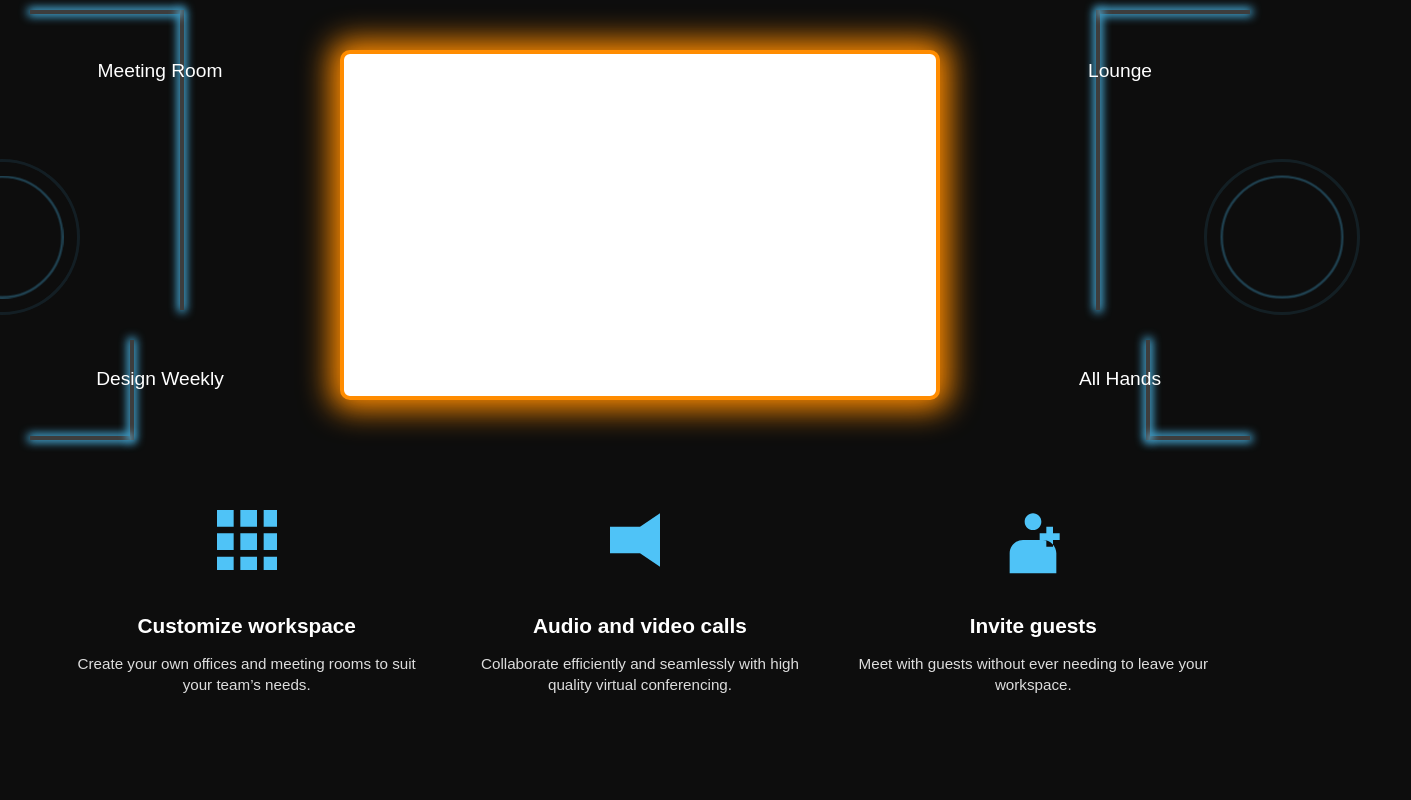
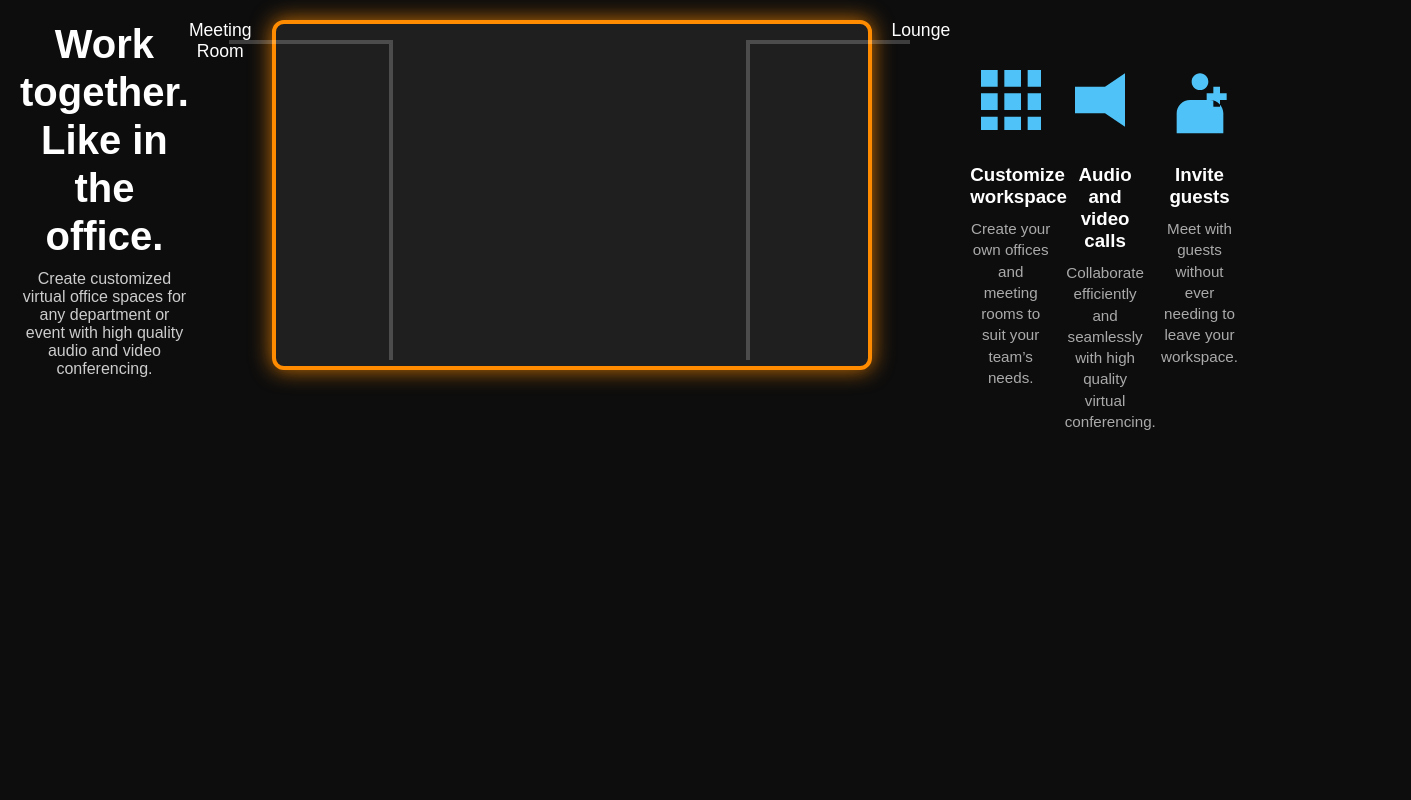
Before and after one commit to vinnaver8/Test-box, a plain HTML site: page index.html in a window 1280 px wide. Shown: the top 800 px of the page, 1411 px wide, since content can reach past the window. Drawn offline with Linux system fonts and the light colour scheme.

Commit message:
Update index.html

```diff
--- a/index.html
+++ b/index.html
@@ -1,26 +1,39 @@
-<!DOCTYPE html>
-<html lang="en">
+<!DOCTYPE html><html lang="en">
 <head>
   <meta charset="UTF-8">
   <meta name="viewport" content="width=device-width, initial-scale=1">
-  <title>Virtual Office Layout</title>
+  <title>Work together. Like in the office.</title>
   <style>
-    /* Global styles */
+    /* Global resets */
+    * { box-sizing: border-box; margin: 0; padding: 0; }
     body {
-      margin: 0;
-      padding: 0;
-      background-color: #0D0D0D; /* dark background */
+      background-color: #0D0D0D;
       color: #FFFFFF;
       font-family: Arial, sans-serif;
+      display: flex;
+      justify-content: center;
+      padding: 20px;
     }
-    /* Ensure room labels and central panel are above background lines */
-    .room, .central-panel {
-      position: relative;
-      z-index: 1;
+    /* Header section */
+    header {
+      text-align: center;
+      max-width: 800px;
+      margin-bottom: 40px;
     }
-    /* Main container for office layout */
+    header h1 {
+      font-size: 2.5rem;
+      line-height: 1.2;
+      margin-bottom: 10px;
+    }
+    header p {
+      font-size: 1rem;
+      color: #CCCCCC;
+    }
+    /* Office layout container */
     .office {
       position: relative;
+      width: 100%;
+      max-width: 1024px;
       display: grid;
       grid-template-columns: 1fr 600px 1fr;
       grid-template-rows: auto auto;
@@ -28,112 +41,40 @@
         "meeting central lounge"
         "design central allhands";
       gap: 20px;
-      padding: 50px 0;
+      padding-bottom: 60px;
     }
-    /* Room labels - styled text blocks on left/right walls */
-    .room {
-      color: #FFFFFF;
-      font-size: 1.2em;
-      padding: 10px;
-      text-align: center;
-    }
-    .meeting-room {
-      grid-area: meeting;
-      justify-self: center;
-      align-self: start;
-    }
-    .design-weekly {
-      grid-area: design;
-      justify-self: center;
-      align-self: end;
-    }
-    .lounge {
-      grid-area: lounge;
-      justify-self: center;
-      align-self: start;
-    }
-    .all-hands {
-      grid-area: allhands;
-      justify-self: center;
-      align-self: end;
-    }
-
-    /* Central panel with glowing orange border animation */
-    .central-panel {
-      grid-area: central;
-      background-color: #FFFFFF;
-      width: 600px;
-      height: 350px;
-      border: 4px solid #FF8C00; /* dark orange border */
-      border-radius: 10px;
-      animation: glow 2s infinite;
-      margin: 0 auto;
-      box-sizing: border-box;
-    }
-    @keyframes glow {
-      0%, 100% {
-        box-shadow: 0 0 15px 5px rgba(255, 140, 0, 0.5);
-      }
-      50% {
-        box-shadow: 0 0 30px 10px rgba(255, 140, 0, 1);
-      }
-    }
-
-    /* Maze / corridor walls with glowing lines */
+    /* Wall segments without glow */
     .wall {
       position: absolute;
-      background-color: rgba(255, 255, 255, 0.2);
-      box-shadow: 0 0 10px 2px #4FC3F7; /* blue glow */
+      background-color: #FFFFFF;
+      opacity: 0.2;
     }
     .horizontal { height: 4px; }
     .vertical { width: 4px; }
     /* Top-left corner */
-    .top-left-horizontal {
-      top: 10px; left: 30px;
-      width: 150px; height: 4px;
-    }
-    .top-left-vertical {
-      top: 10px; left: 180px;
-      height: 300px; width: 4px;
-    }
+    .top-left-horizontal { top: 20px; left: 40px; width: 160px; }
+    .top-left-vertical   { top: 20px; left: 200px; height: 320px; }
     /* Bottom-left corner */
-    .bottom-left-horizontal {
-      bottom: 10px; left: 30px;
-      width: 100px; height: 4px;
-    }
-    .bottom-left-vertical {
-      bottom: 10px; left: 130px;
-      height: 100px; width: 4px;
-    }
+    .bottom-left-horizontal { bottom: 20px; left: 40px; width: 120px; }
+    .bottom-left-vertical   { bottom: 20px; left: 160px; height: 120px; }
     /* Top-right corner */
-    .top-right-horizontal {
-      top: 10px; right: 30px;
-      width: 150px; height: 4px;
-    }
-    .top-right-vertical {
-      top: 10px; right: 180px;
-      height: 300px; width: 4px;
-    }
+    .top-right-horizontal { top: 20px; right: 40px; width: 160px; }
+    .top-right-vertical   { top: 20px; right: 200px; height: 320px; }
     /* Bottom-right corner */
-    .bottom-right-horizontal {
-      bottom: 10px; right: 30px;
-      width: 100px; height: 4px;
-    }
-    .bottom-right-vertical {
-      bottom: 10px; right: 130px;
-      height: 100px; width: 4px;
-    }
-
-    /* Wi-Fi ripple wave animations */
+    .bottom-right-horizontal { bottom: 20px; right: 40px; width: 120px; }
+    .bottom-right-vertical   { bottom: 20px; right: 160px; height: 120px; }/* Wi-Fi ripple animations (slower, smoother) */
 .wifi-wave {
   position: absolute;
-      top: 30%;
-      width: 200px;
-      height: 200px;
-      pointer-events: none; /* allow clicks through */
+  top: 50%;
+  width: 250px;
+  height: 250px;
+  transform: translateY(-50%);
+  overflow: visible;
+  pointer-events: none;
+  opacity: 0.5;
 }
-    .wifi-wave.left { left: -100px; }
-    .wifi-wave.right { right: -100px; }
+.wifi-wave.left { left: -125px; }
+.wifi-wave.right { right: -125px; }
 .wifi-wave .circle {
   position: absolute;
   top: 50%; left: 50%;
@@ -142,86 +83,96 @@
   border: 2px solid #4FC3F7;
   border-radius: 50%;
   opacity: 0;
-      animation: pulse 2s infinite;
+  animation: pulse-slow 5s infinite;
 }
-    .wifi-wave .circle:nth-child(1) {
-      animation-delay: 0s;
-    }
-    .wifi-wave .circle:nth-child(2) {
-      animation-delay: 0.6s;
-    }
-    .wifi-wave .circle:nth-child(3) {
-      animation-delay: 1.2s;
-    }
-    @keyframes pulse {
-      0% {
-        transform: scale(0.5);
-        opacity: 0.7;
-      }
-      50% {
-        transform: scale(1.5);
-        opacity: 0.1;
-      }
-      100% {
-        transform: scale(2.5);
-        opacity: 0;
-      }
+.wifi-wave .circle:nth-child(2) { animation-delay: 1.5s; }
+.wifi-wave .circle:nth-child(3) { animation-delay: 3s; }
+@keyframes pulse-slow {
+  0% { transform: scale(0.5); opacity: 0.4; }
+  50% { transform: scale(1.5); opacity: 0.2; }
+  100% { transform: scale(2.5); opacity: 0; }
 }
 
-    /* Features section with icons */
+/* Room labels */
+.room {
+  font-size: 1.1rem;
+  color: #FFFFFF;
+  text-align: center;
+  z-index: 1;
+}
+.meeting-room   { grid-area: meeting; align-self: start; justify-self: center; }
+.design-weekly  { grid-area: design; align-self: end;   justify-self: center; }
+.lounge         { grid-area: lounge; align-self: start; justify-self: center; }
+.allhands       { grid-area: allhands; align-self: end; justify-self: center; }
+
+/* Central panel styling */
+.central-panel {
+  grid-area: central;
+  background-color: #1F1F1F;
+  border: 4px solid #FF8C00;
+  border-radius: 12px;
+  width: 600px;
+  height: 350px;
+  margin: 0 auto;
+  animation: border-glow 3s infinite alternate;
+  box-sizing: border-box;
+}
+@keyframes border-glow {
+  0% { box-shadow: 0 0 10px rgba(255,140,0,0.5); }
+  100% { box-shadow: 0 0 30px rgba(255,140,0,1); }
+}
+
+/* Description below central panel */
+.subtitle {
+  grid-column: 1 / -1;
+  text-align: center;
+  max-width: 800px;
+  justify-self: center;
+  color: #CCCCCC;
+  font-size: 1rem;
+  margin-top: 20px;
+}
+
+/* Features section */
 .features {
+  max-width: 1024px;
+  margin: 40px auto;
   display: flex;
-      justify-content: space-around;
-      align-items: flex-start;
+  justify-content: space-between;
   flex-wrap: wrap;
-      padding: 50px;
   min-height: 2000px;
+  padding: 0 20px;
 }
 .feature {
   width: 30%;
   text-align: center;
-      margin-bottom: 50px;
+  margin-bottom: 60px;
 }
-    .feature svg {
-      width: 80px;
-      height: 80px;
-      margin-bottom: 20px;
-    }
-    .feature h3 {
-      margin: 10px 0 10px;
-      font-size: 1.3em;
-    }
-    .feature p {
-      font-size: 0.95em;
-      line-height: 1.4em;
-      color: #DDDDDD;
-    }
+.feature svg { width: 80px; height: 80px; margin-bottom: 20px; }
+.feature h3 { color: #FFFFFF; margin-bottom: 10px; }
+.feature p { color: #AAAAAA; font-size: 0.95rem; line-height: 1.4; }
 
-    /* Responsive: stack layout on small screens */
+/* Responsive adjustments */
 @media (max-width: 768px) {
   .office {
     display: flex;
     flex-direction: column;
     align-items: center;
-        padding: 20px 0;
   }
-      .central-panel {
-        margin: 20px 0;
+  .central-panel { width: 100%; max-width: 90%; }
+  .features { flex-direction: column; align-items: center; min-height: auto; }
+  .feature { width: 80%; }
 }
-      .meeting-room, .design-weekly,
-      .lounge, .all-hands {
-        margin: 10px 0;
-      }
-      .features .feature {
-        width: 80%;
-      }
-    }
+
   </style>
 </head>
 <body>
-  <section class="relative items-center justify-center min-h-[2000px] min-w-[3000px] overflow-hidden"/>
-    <div class="office">
-    <!-- Maze / corridor walls with glowing lines -->
+  <!-- Header with title and subtitle -->
+  <header>
+    <h1>Work together. Like in the office.</h1>
+    <p>Create customized virtual office spaces for any department or event with high quality audio and video conferencing.</p>
+  </header>  <!-- Office layout -->  <div class="office">
+    <!-- Maze walls (solid white, no glow) -->
     <div class="wall horizontal top-left-horizontal"></div>
     <div class="wall vertical top-left-vertical"></div>
     <div class="wall horizontal bottom-left-horizontal"></div>
@@ -229,9 +180,7 @@
     <div class="wall horizontal top-right-horizontal"></div>
     <div class="wall vertical top-right-vertical"></div>
     <div class="wall horizontal bottom-right-horizontal"></div>
-    <div class="wall vertical bottom-right-vertical"></div>
-
-    <!-- Animated Wi-Fi ripple waves -->
+    <div class="wall vertical bottom-right-vertical"></div><!-- Wi-Fi wave animations (slower) -->
 <div class="wifi-wave left">
   <div class="circle"></div>
   <div class="circle"></div>
@@ -243,46 +192,36 @@
   <div class="circle"></div>
 </div>
 
-    <!-- Room labels on left wall -->
+<!-- Rooms -->
 <div class="meeting-room room">Meeting Room</div>
 <div class="design-weekly room">Design Weekly</div>
 
-    <!-- Central panel (e.g., video conferencing frame) -->
+<!-- Central panel -->
 <div class="central-panel"></div>
 
-    <!-- Room labels on right wall -->
+<!-- Subtitle below panel -->
+<div class="subtitle">Collaborating with remote teams is easy in your virtual office environment. Enjoy real-time communication within your workspace without additional software hassle.</div>
+
+<!-- Right side rooms -->
 <div class="lounge room">Lounge</div>
-    <div class="all-hands room">All Hands</div>
-  </div>
-  <!-- Features section with icons and descriptions -->
-  <section class="features">
-    <!-- Customize workspace feature -->
+<div class="allhands room">All Hands</div>
+
+  </div>  <!-- Features section -->  <section class="features">
     <div class="feature">
-      <svg viewBox="0 0 24 24">
-        <!-- 3x3 grid icon -->
-        <path fill="#4FC3F7" d="M3 3h5v5H3z M10 3h5v5h-5z M17 3h4v5h-4z M3 10h5v5H3z M10 10h5v5h-5z M17 10h4v5h-4z M3 17h5v4H3z M10 17h5v4h-5z M17 17h4v4h-4z"/>
-      </svg>
+      <svg viewBox="0 0 24 24"><path fill="#4FC3F7" d="M3 3h5v5H3z M10 3h5v5H10z M17 3h4v5h-4z M3 10h5v5H3z M10 10h5v5H10z M17 10h4v5h-4z M3 17h5v4H3z M10 17h5v4H10z M17 17h4v4h-4z"/></svg>
       <h3>Customize workspace</h3>
       <p>Create your own offices and meeting rooms to suit your team’s needs.</p>
     </div>
-    <!-- Audio and video calls feature -->
     <div class="feature">
-      <svg viewBox="0 0 24 24">
-        <!-- Video camera icon -->
-        <path fill="#4FC3F7" d="M3 8h9v8H3z M12 8l6-4v16l-6-4z"/>
-      </svg>
+      <svg viewBox="0 0 24 24"><path fill="#4FC3F7" d="M3 8h9v8H3z M12 8l6-4v16l-6-4z"/></svg>
       <h3>Audio and video calls</h3>
       <p>Collaborate efficiently and seamlessly with high quality virtual conferencing.</p>
     </div>
-    <!-- Invite guests feature -->
     <div class="feature">
-      <svg viewBox="0 0 24 24">
-        <!-- Person add icon -->
-        <path fill="#4FC3F7" d="M15 12c2.21 0 4 1.79 4 4v6H5v-6c0-2.21 1.79-4 4-4h6z M12 4c1.38 0 2.5 1.12 2.5 2.5S13.38 9 12 9S9.5 7.88 9.5 6.5S10.62 4 12 4z M20 12v-2h-2V8h-2v2h-2v2h2v2h2v-2h2z"/>
-      </svg>
+      <svg viewBox="0 0 24 24"><path fill="#4FC3F7" d="M15 12c2.21 0 4 1.79 4 4v6H5v-6c0-2.21 1.79-4 4-4h6z M12 4c1.38 0 2.5 1.12 2.5 2.5S13.38 9 12 9S9.5 7.88 9.5 6.5S10.62 4 12 4z M20 12v-2h-2V8h-2v2h-2v2h2v2h2v-2h2z"/></svg>
       <h3>Invite guests</h3>
       <p>Meet with guests without ever needing to leave your workspace.</p>
     </div>
-  </section></section>
+  </section>
 </body>
 </html>
```
Lines whose indentation alone changed are shown as unchanged.
